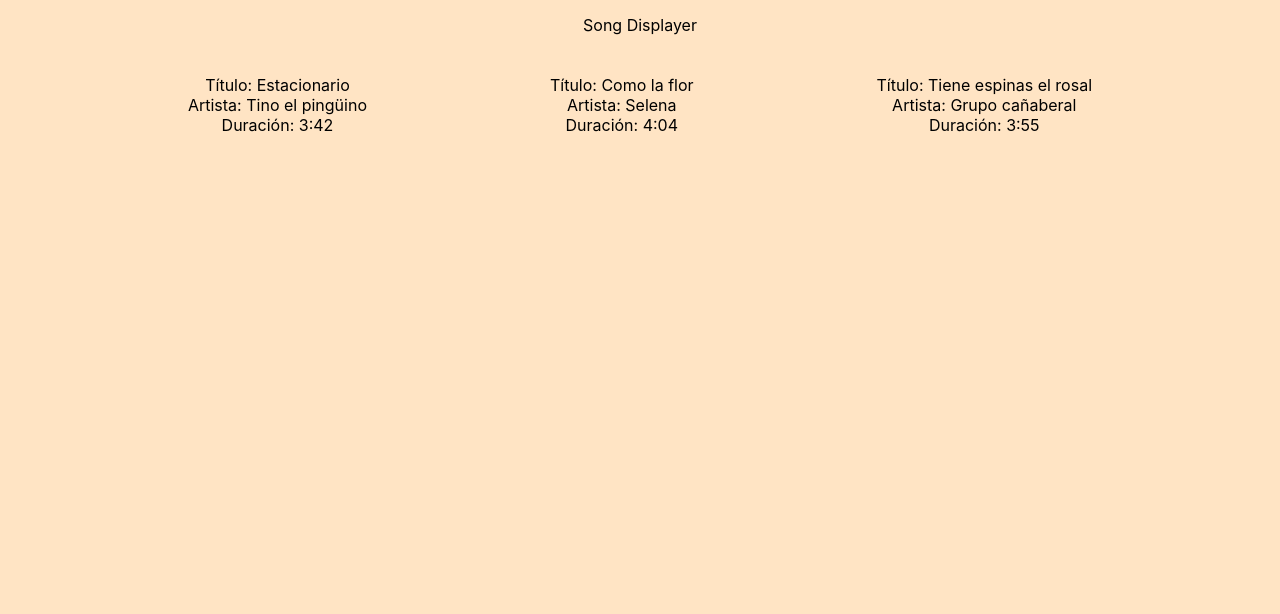
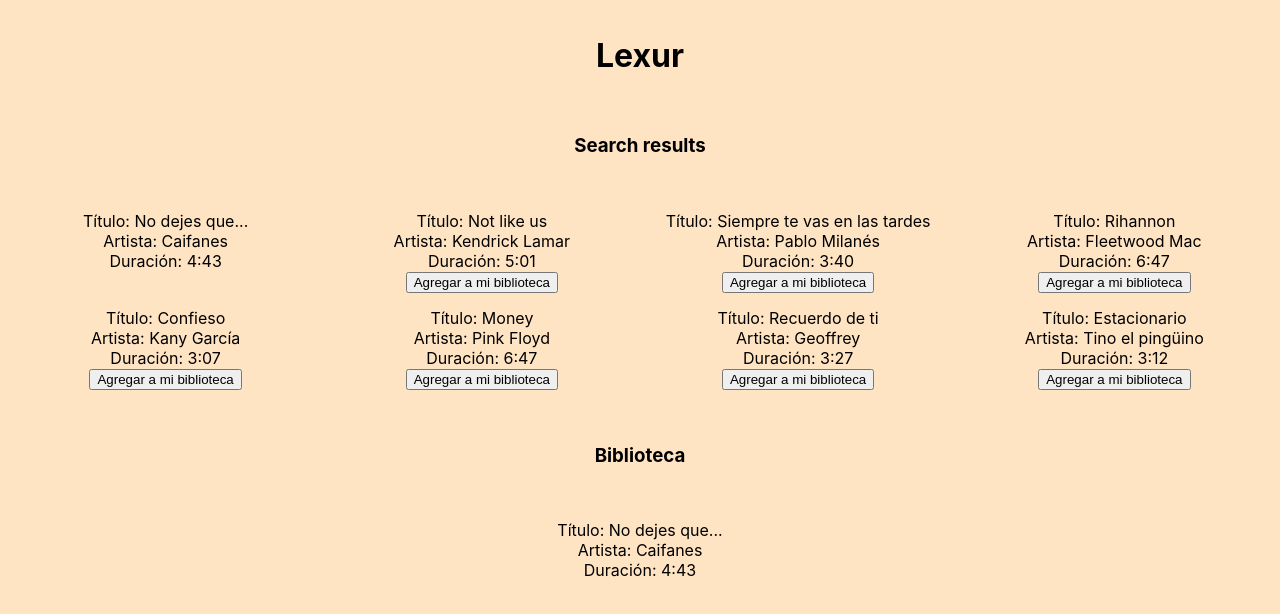
Before and after one commit to peareon/reactIntro, a React (Create React App) app: page / in a window 1280 px wide. Shown: the top 614 px of the page. Built offline with nearby package versions, Linux system fonts and the light colour scheme.

Commit message:
infinite loop corrected, conditional rendering corrected and styles added

```diff
--- a/src/App.css
+++ b/src/App.css
@@ -5,13 +5,27 @@
   height: 100vh;
 }
 
-.songContainer{
+.mainContainer{
   margin-top: 40px;
   display: flex;
+  flex-direction: column;
   gap: 10px;
   width: 100%;
   justify-content: space-evenly;
   align-content: center;
+}
+
+.searchResults, .library{
+  display: flex;
+  justify-content: space-evenly;
+  padding: 25px 0px;
+  flex-wrap: wrap;
+  gap: 15px;
+}
+
+.song{
+  flex: 1 0 calc(25% - 15px);
+  box-sizing: border-box;
 }
 
 .App-header {
--- a/src/App.js
+++ b/src/App.js
@@ -1,30 +1,55 @@
+import { useEffect, useState } from 'react';
 import './App.css';
-import Header from './components/Header';
-import Song from './components/Song'
+import Header from './components/Header/index.jsx';
+import SearchResults from './components/SearchResults/index.jsx';
+import Library from './components/Library/index.jsx';
 
 function App() {
+
+
+  const [songs, setSongs] = useState([
+
+    {id: 4, title: "No dejes que...", artist: "Caifanes", duration: "4:43"},
+    {id: 5, title: "Not like us", artist: "Kendrick Lamar", duration: "5:01"},
+    {id: 6, title: "Siempre te vas en las tardes", artist: "Pablo Milanés", duration: "3:40"},
+    {id: 7, title: "Rihannon", artist: "Fleetwood Mac", duration: "6:47"},
+    {id: 8, title: "Confieso", artist: "Kany García", duration: "3:07"},
+    {id: 9, title: "Money", artist: "Pink Floyd", duration: "6:47"},
+    {id: 10, title: "Recuerdo de ti", artist: "Geoffrey", duration: "3:27"},
+    {id: 11, title: "Estacionario", artist: "Tino el pingüino", duration: "3:12"},
+
+  ]);
+  const [library, setLibrary] = useState([{id: 1, title: "No dejes que...", artist: "Caifanes", duration: "4:43"}]);
+  const [id, setID] = useState(library.length+1)
+
+    useEffect(()=>{
+      console.log("Me actualicé");
+      console.log(library)
+    }, [library])
+
   return (
     <div className="App">
       <Header />
-      <div className='songContainer'>
-        <Song
-          title = "Estacionario"
-          artist = "Tino el pingüino"
-          duration = "3:42"
+      <div className='mainContainer'>
+        <h3>Search results</h3>
+        <div className='searchResults'>
 
-        />
-        <Song
-          title = "Como la flor"
-          artist = "Selena"
-          duration = "4:04"
-
-        />
-        <Song
-          title = "Tiene espinas el rosal"
-          artist = "Grupo cañaberal"
-          duration = "3:55"
-
-        />
+          <SearchResults
+            songList={songs}
+            library={library}
+            updateLibrary={setLibrary}
+            id={id}
+            updateID={setID}
+          />
+        </div>
+        <h3>
+          Biblioteca
+        </h3>
+        <div className='library'>
+          <Library
+            library={library}
+          />
+        </div>
       </div>
     </div>
   );
--- a/src/components/Header.jsx
+++ /dev/null
@@ -1,16 +0,0 @@
-import React, {Component} from "react";
-import '../App.css'
-
-class Header extends Component{
-    render(){
-        return(
-            <div>
-                <div>
-                    <div>Song Displayer</div>
-                </div>
-            </div>
-        )
-    }
-}
-
-export default Header;
--- /dev/null
+++ b/src/components/Header/index.jsx
@@ -0,0 +1,14 @@
+import React from "react";
+import '../../App.css'
+
+function Header(){
+    return(
+        <div>
+            <div>
+                <h1>Lexur</h1>
+            </div>
+        </div>
+    )
+}
+
+export default Header;
--- /dev/null
+++ b/src/components/Library/index.jsx
@@ -0,0 +1,25 @@
+import React from "react";
+import Song from "../Song";
+import '../../App.css'
+
+function Library({ library }){
+
+        return(
+        <>
+            {
+                library.map(song =>(
+                <div className="song">
+                    <Song key={song.id}
+                        title = {song.title}
+                        artist= {song.artist}
+                        duration = {song.duration}
+                    />
+                </div>
+                ))
+
+            }
+        </>
+    )
+}
+
+export default Library;
--- /dev/null
+++ b/src/components/SearchResults/index.jsx
@@ -0,0 +1,40 @@
+import React from "react";
+import Song from "../Song";
+import '../../App.css'
+
+function SearchResults({ songList, library, updateLibrary, id, updateID }){
+
+    function addToLibrary (title, artist, duration){
+        if(library.length != 0){
+            updateID(id + 1);
+            console.log(id)
+        }
+        updateLibrary(prevFields => [...prevFields, {id: id, title: title, artist: artist, duration: duration}])
+
+    }
+
+    return(
+        <>
+            {
+                songList.map(song =>(
+                    <div className="song">
+                        <Song key={song.id}
+                            title = {song.title}
+                            artist= {song.artist}
+                            duration = {song.duration}
+
+                        />
+                        {
+                            library.some(element => element.artist == song.artist && element.title == song.title)?
+                            <div></div>:
+                            <button onClick={() => addToLibrary(song.title, song.artist, song.duration)}>Agregar a mi biblioteca</button>
+
+                        }
+                    </div>
+                ))
+            }
+        </>
+    )
+}
+
+export default SearchResults;
--- a/src/components/Song.jsx
+++ /dev/null
@@ -1,27 +0,0 @@
-import React, {Component} from "react";
-import '../App.css'
-
-class Song extends Component{
-
-    constructor(props){
-        super(props);
-    }
-
-    componentDidMount(){
-        console.log("I am mounted!")
-    }
-
-    render(){
-        return(
-            <div>
-                <div>
-                    <div>Título: {this.props.title}</div>
-                    <div>Artista: {this.props.artist}</div>
-                    <div>Duración: {this.props.duration}</div>
-                </div>
-            </div>
-        )
-    }
-}
-
-export default Song;
--- /dev/null
+++ b/src/components/Song/index.jsx
@@ -0,0 +1,18 @@
+import React from "react";
+import '../../App.css'
+
+function Song({ title, artist, duration }){
+
+    return(
+        <div>
+            <div>
+                <div>Título: {title}</div>
+                <div>Artista: {artist}</div>
+                <div>Duración: {duration}</div>
+            </div>
+        </div>
+    )
+
+};
+
+export default Song;
```
Also changed, not shown: hola.txt (added).
